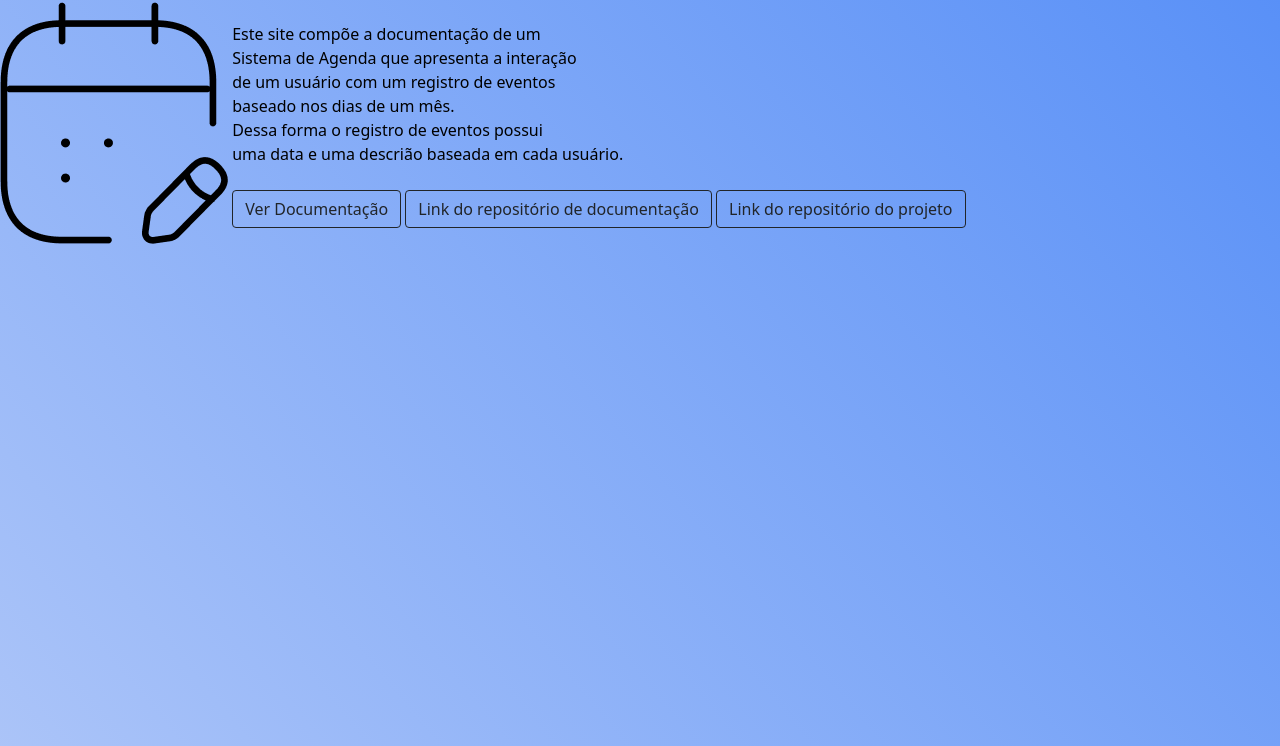
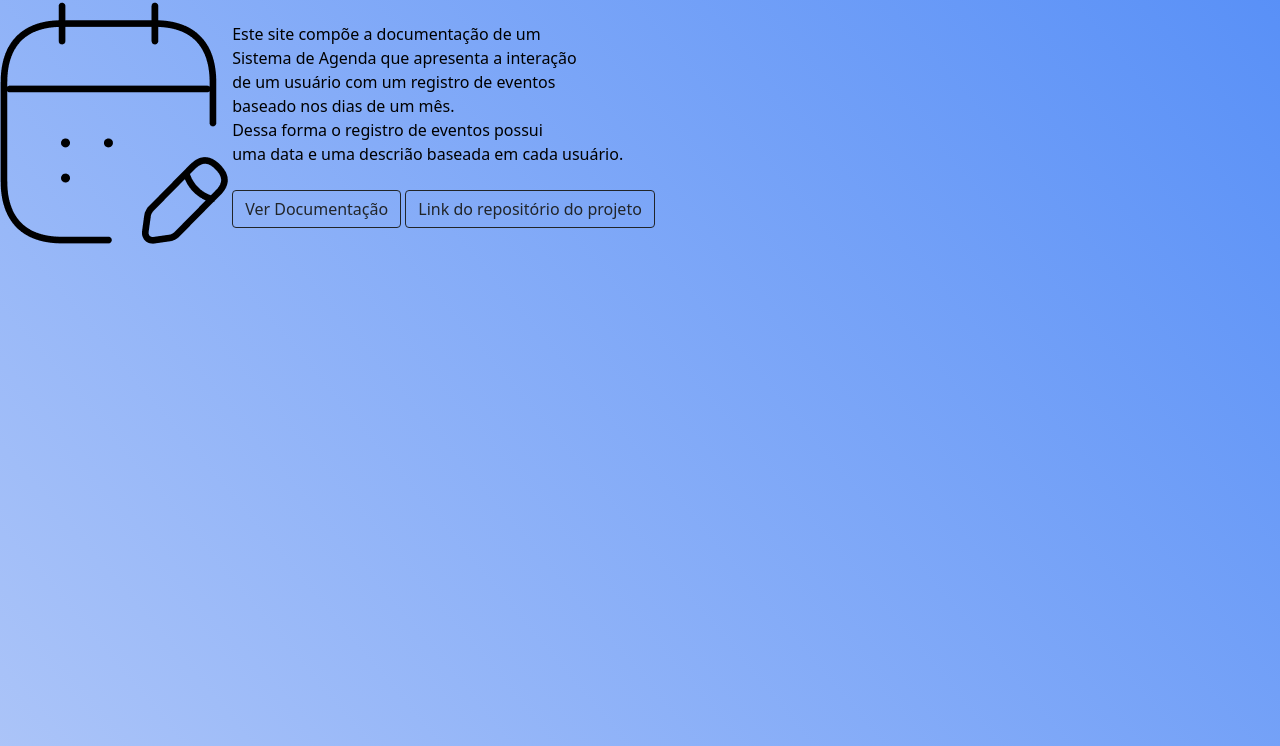
Before and after one commit to nickolaslivero/FlaskCalendar, a plain HTML site: page docs/index.html in a window 1280 px wide. Shown: the part 54-800 px from the top of the page. Drawn offline with Linux system fonts and the light colour scheme.

Commit message:
Update index.html

```diff
--- a/docs/index.html
+++ b/docs/index.html
@@ -21,9 +21,7 @@
         uma data e uma descrião baseada em cada usuário. <br>
         <br>
         <a class="btn btn-outline-dark" href="documentation.html">Ver Documentação</a>
-        <a class="btn btn-outline-dark" href="https://github.com/nickolaslivero/FlaskCalendarDocumentation">Link do
-            repositório de documentação</a>
-        <a class="btn btn-outline-dark" href="https://github.com/nickolaslivero/FlaskCalendarProject">Link do
+        <a class="btn btn-outline-dark" href="https://github.com/nickolaslivero/FlaskCalendar">Link do
             repositório do projeto</a>
     </p>
     <br>
```
